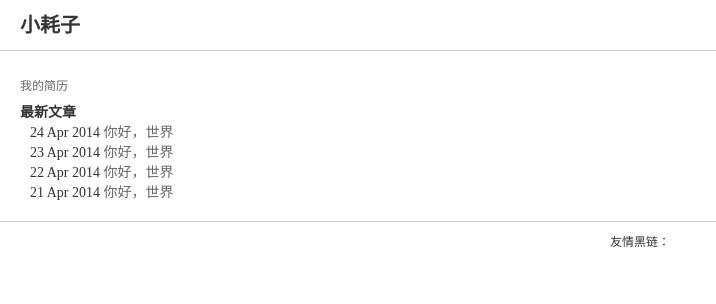
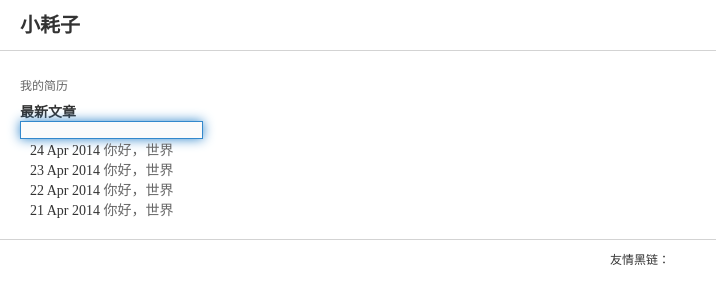
Before and after one commit to mouseliu/mygit, a Jekyll site: the page built from index.html, in a window 1280 px wide. Shown: the top 304 px of the page, without its empty margins (0-716 px from the left). Built offline with Jekyll 4.4.1, drawn with Linux system fonts in a browser that asks for light colours.

Commit message:
Signed-off-by: mouseliu <475973481@qq.com>

```diff
--- a/index.html
+++ b/index.html
@@ -11,6 +11,10 @@ title: 小耗子
 	</div>
 	<div class="post_list">
 		<h3>最新文章</h3>
+		<p><input class="xxxx" type="text"></p>
+		<style>
+		.xxxx{ -webkit-box-shadow: 0 0 12px #38c;-moz-box-shadow: 0 0 12px #38c;-o-box-shadow: 0 0 12px #38c;box-shadow: 0 0 12px #38c; border-color:#38c;}
+		</style>
 		<ul>
 			{% for post in site.posts %}
 			<li>
```
